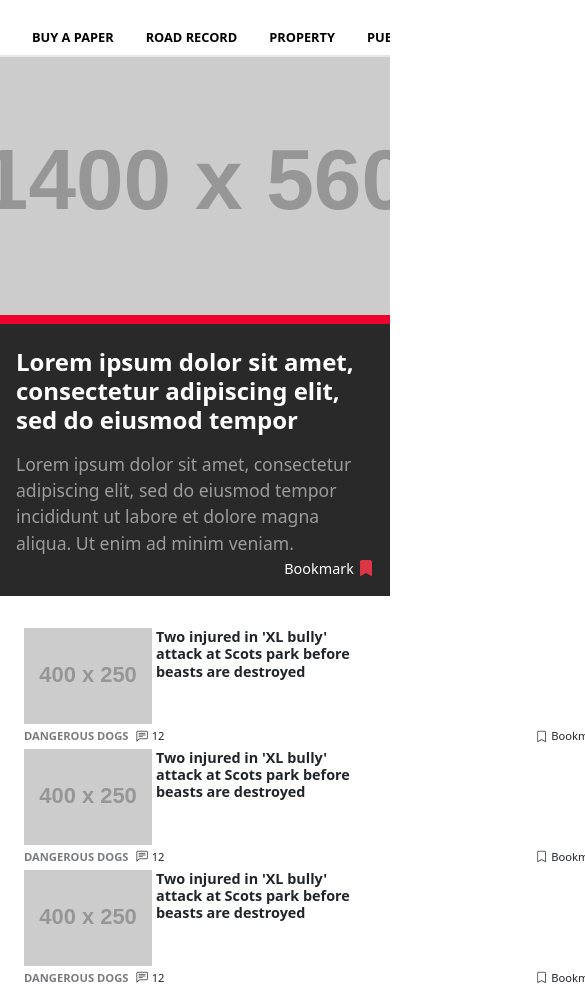
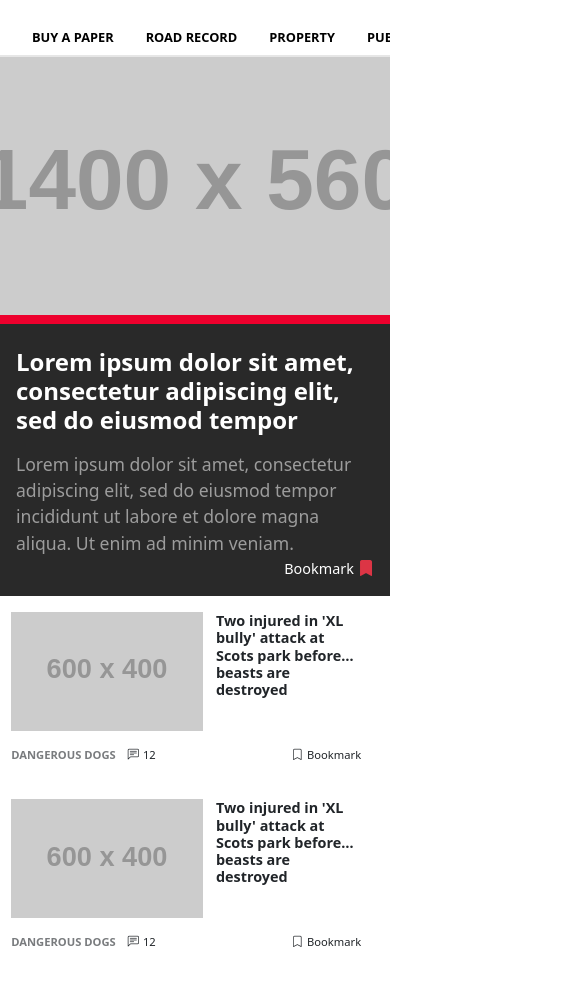
Before and after one commit to dxnatz/Giornale, a website built with webpack: page index.html in a window 390 px wide. Shown: the part 68-1052 px from the top of the page, 585 px wide, since content can reach past the window. Built offline with nearby package versions, Linux system fonts and the light colour scheme; placeholder pictures from the web are drawn by us.

Commit message:
Aggiornate le immagini delle card di notizie e migliorati gli stili per la responsività

```diff
--- a/css/style.css
+++ b/css/style.css
@@ -271,23 +271,16 @@
   margin: 2rem auto 0;
 }
 
-
-
 /* Nasconde la scrollbar ma mantiene la funzionalità */
 .news-cards-container::-webkit-scrollbar {
   display: none;
 }
-
 
 /* Singola card */
 .news-card {
   flex: 1;
   min-width: 0;
 }
-
-
-
-
 
 .news-card img {
   width: 100%;
@@ -304,7 +297,6 @@
 .meta {
   font-size: clamp(0.7rem, 1.2vw, 0.8rem); /* Riduce proporzionalmente il font */
 }
-
 
 .meta .category {
   font-weight: bold;
@@ -447,28 +439,26 @@
   .news-cards-container {
     flex-direction: column;
     gap: 0.25rem;
-    padding: 0 0.25rem;
+    margin-top: 1rem;
+    margin-left: 0.7rem;
   }
 
   /* Stile per la singola card */
   .news-card {
     display: grid;
     grid-template-areas:
-      "img title"
-      "meta title";
+    "img title"
+    "meta meta"; /* ← ora meta occupa TUTTA la riga */
     grid-template-columns: 8rem 1fr;
-    gap: 0.25rem;
-    margin: 0;
+    row-gap: 1rem;
+    column-gap: 4.8rem;
   }
-
-
-
 
 
   .news-card img {
     grid-area: img;
-    width: 8rem;
-    height: 6rem;
+    width: 12rem;
+    height: 7.4rem;
     object-fit: cover;
   }
 
@@ -484,33 +474,22 @@
 
   .meta {
     grid-area: meta;
-    width: 8rem;
     display: flex;
     align-items: center;
-    position: relative;
-    overflow: visible;
+    width: 100%;
   }
-
-
-
 
   .meta-left {
     display: flex;
     align-items: center;
-    gap: 0.5rem;
+    gap: 0.75rem;
   }
 
-
-
   .meta-right {
-    position: absolute; /* Aggiunto */
-    left: 400%; /* Aggiunto */
-    white-space: nowrap; /* Aggiunto */
+    margin-left: auto;
+    display: flex;
+    align-items: center;
   }
-
-
-
-
 
 
   .meta .category,
@@ -521,6 +500,7 @@
     display: flex;
     align-items: center;
     gap: 0.25rem;
+    padding-bottom: 2rem;
   }
 
   .meta .category {
@@ -536,4 +516,5 @@
 
 
 
+
 }
--- a/index.html
+++ b/index.html
@@ -203,7 +203,7 @@
 
   <div class="news-cards-container">
     <div class="news-card">
-      <img src="https://via.placeholder.com/400x250" alt="Notizia">
+      <img src="https://placehold.co/600x400" alt="Notizia">
       <h3>Two injured in 'XL bully' attack at Scots park before beasts are destroyed</h3>
       <div class="meta">
         <div class="meta-left">
@@ -222,7 +222,7 @@
 
 
     <div class="news-card">
-      <img src="https://via.placeholder.com/400x250" alt="Notizia">
+      <img src="https://placehold.co/600x400" alt="Notizia">
       <h3>Two injured in 'XL bully' attack at Scots park before beasts are destroyed</h3>
       <div class="meta">
         <div class="meta-left">
@@ -241,7 +241,7 @@
 
 
     <div class="news-card">
-      <img src="https://via.placeholder.com/400x250" alt="Notizia">
+      <img src="https://placehold.co/600x400" alt="Notizia">
       <h3>Two injured in 'XL bully' attack at Scots park before beasts are destroyed</h3>
       <div class="meta">
         <div class="meta-left">
@@ -260,7 +260,7 @@
 
 
     <div class="news-card">
-      <img src="https://via.placeholder.com/400x250" alt="Notizia">
+      <img src="https://placehold.co/600x400" alt="Notizia">
       <h3>Two injured in 'XL bully' attack at Scots park before beasts are destroyed</h3>
       <div class="meta">
         <div class="meta-left">
@@ -276,6 +276,7 @@
         </div>
       </div>
     </div>
+  </div>
 
 
 
```
